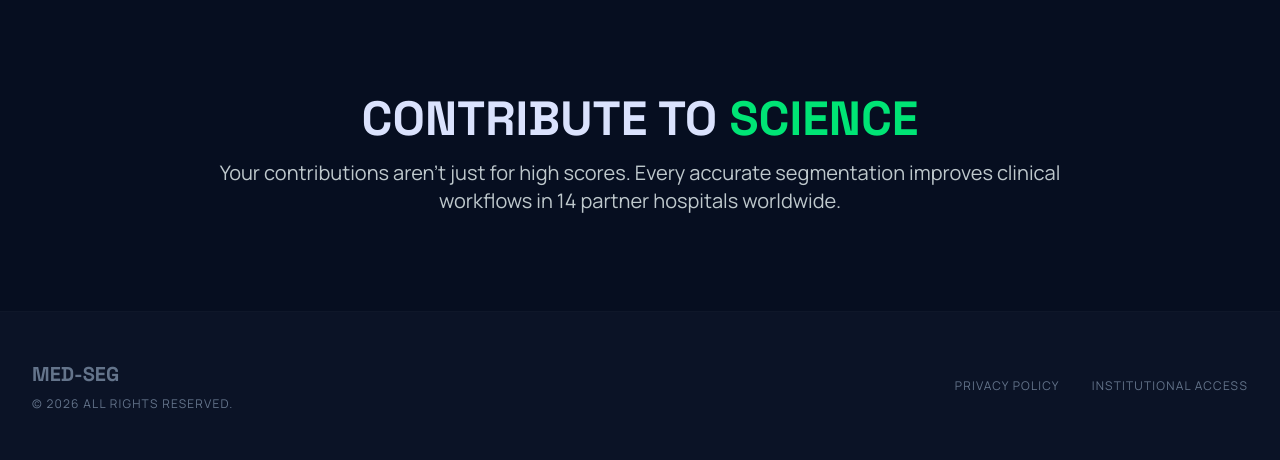
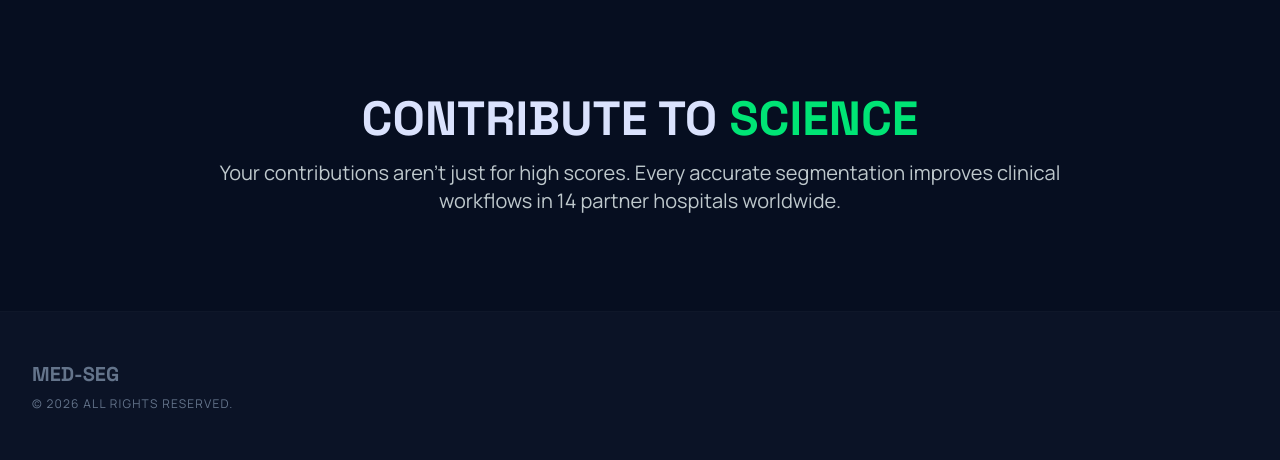
Before and after one commit to EvanCXCheng/3403, a Flask app: page / in a window 1280 px wide. Shown: the part 2442-2902 px from the top of the page. Run offline with Flask 3, Linux system fonts and the light colour scheme; some libraries are stand-ins or nearby versions.

Commit message:
just added modified files from main to branch

```diff
--- a/app/templates/base.html
+++ b/app/templates/base.html
@@ -108,10 +108,6 @@
 <span class="text-slate-500 font-headline font-bold text-xl">MED-SEG</span>
 <p class="text-slate-500 font-body text-xs uppercase tracking-widest">© 2026 ALL RIGHTS RESERVED.</p>
 </div>
-<div class="flex gap-8">
-<a class="text-slate-500 hover:text-cyan-400 transition-colors font-body text-xs uppercase tracking-widest" href="#">Privacy Policy</a>
-<a class="text-slate-500 hover:text-cyan-400 transition-colors font-body text-xs uppercase tracking-widest" href="#">Institutional Access</a>
-</div>
 </div>
 </footer>
 </body>
--- a/app/templates/homepage.html
+++ b/app/templates/homepage.html
@@ -32,9 +32,6 @@
                 PLAY NOW <span class="material-symbols-outlined">play_arrow</span>
 </a>
 </button>
-<button class="px-8 py-4 border border-outline-variant/30 text-on-surface font-headline font-bold rounded-lg text-lg hover:bg-surface-bright transition-all">
-                        OPERATIONS MANUAL
-                    </button>
 </div>
 </div>
 <div class="hidden lg:block absolute right-20 bottom-20 w-80 glass-panel p-6 rounded-xl bg-surface-container-high/60">
--- a/app/templates/leaderboard.html
+++ b/app/templates/leaderboard.html
@@ -32,7 +32,6 @@
 </div>
 <div class="bg-surface-container-high rounded-xl p-1 flex items-center border border-outline-variant/20">
 <button class="px-6 py-2 rounded-lg bg-surface-bright text-primary font-bold text-sm transition-all">GLOBAL</button>
-<button class="px-6 py-2 rounded-lg text-on-surface-variant hover:text-on-surface font-bold text-sm transition-all">INSTITUTIONAL</button>
 <button class="px-6 py-2 rounded-lg text-on-surface-variant hover:text-on-surface font-bold text-sm transition-all">FRIENDS</button>
 </div>
 </header>
```
Also changed, not shown: 1 other file.
